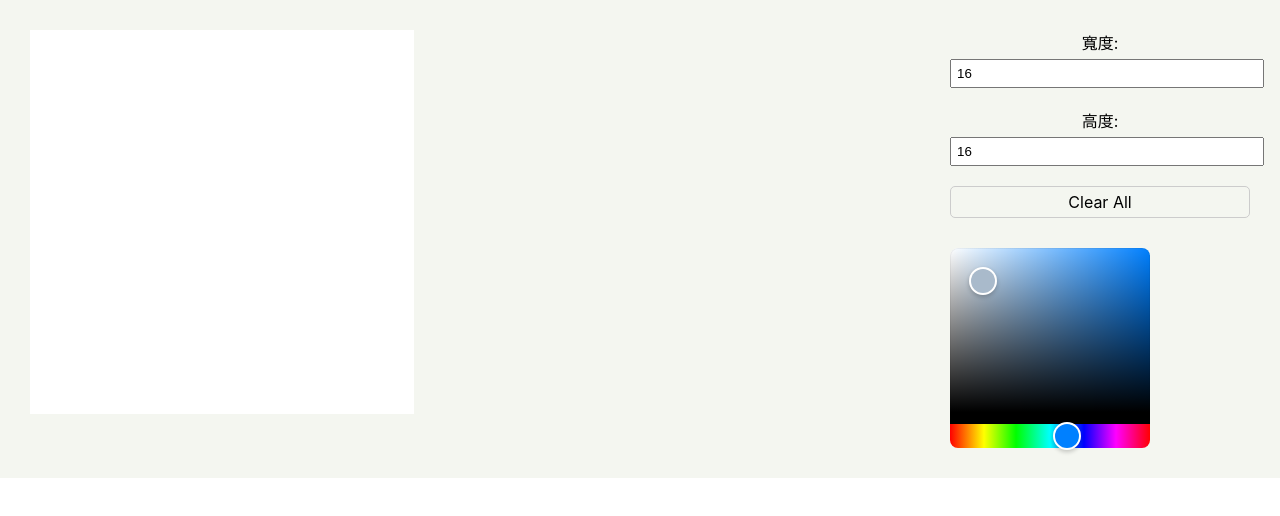
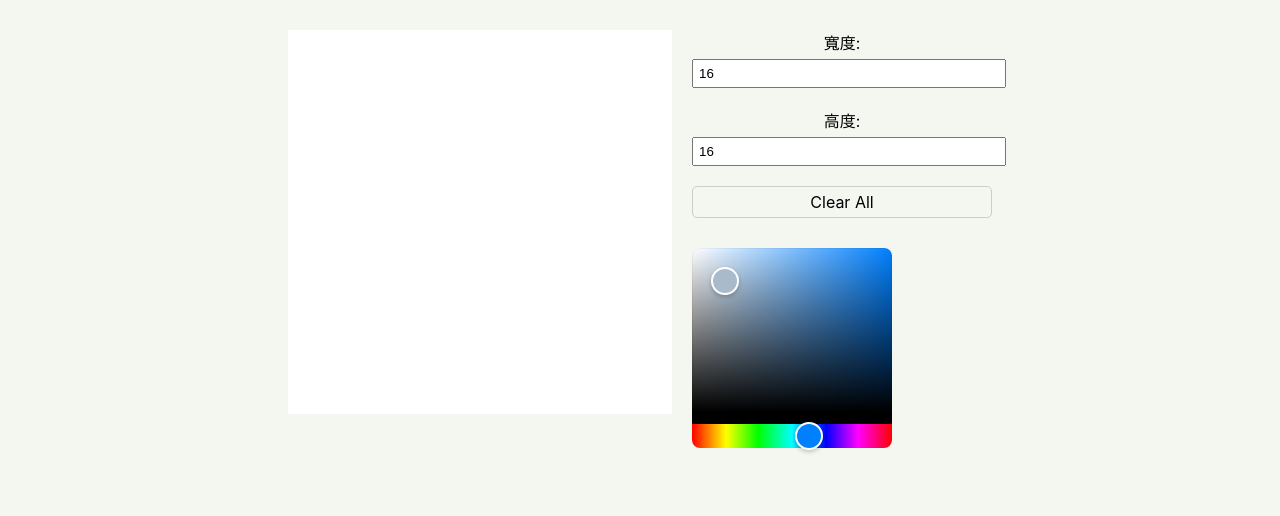
Before and after one commit to Evalin0316/drawing, a React (Create React App) app: page / in a window 1280 px wide. Shown: the top 516 px of the page. Built offline with nearby package versions, Linux system fonts and the light colour scheme.

Commit message:
add style

```diff
--- a/src/component/rowField.js
+++ b/src/component/rowField.js
@@ -20,7 +20,7 @@ const Row = ({ width, color, clearAll, setClearAll }) => {
       setPixelColors(Array(width).fill('#fff'));
       setClearAll(false);
     }
-  }, [clearAll]);
+  }, [clearAll, setClearAll, width]);
 
   const blockStyle = {
     width: '1.5rem',
--- a/src/pages/draw.js
+++ b/src/pages/draw.js
@@ -11,9 +11,11 @@ const Draw = () => {
 
     const handleClearAll = useCallback(() => {
       setClearAll(prev => !prev);
-  }, [clearAll]);
+  }, []);
 
     return (
+    <div className="container">
+        {/* <div className="title">一緒に絵を描くよ</div> */}
         <div className="draw-container">
             <div className="canvas-wrapper">
                 <CanvasPanel
@@ -51,6 +53,7 @@ const Draw = () => {
                 </div>
             </div>
         </div>
+    </div>
     );
 }
 
--- a/src/style/draw.css
+++ b/src/style/draw.css
@@ -1,15 +1,28 @@
+.container {
+    display: flex;
+    justify-content: center;
+    background: rgb(244, 246, 240);
+    min-height: 100vh;
+}
+
+.title{
+    font-family: 'Hiragino Kaku Gothic Pro', sans-serif;
+    font-size: 32px;
+}
+
 .draw-container {
     display: flex;
     align-items: flex-start;
     gap: 20px;
     padding: 30px;
     background: rgb(244, 246, 240);
+    /* width: 80%; */
 }
 
-.canvas-wrapper {
+/* .canvas-wrapper {
     flex: 1;
     max-width: 80%;
-}
+} */
 
 .controls-wrapper {
     display: flex;
```
